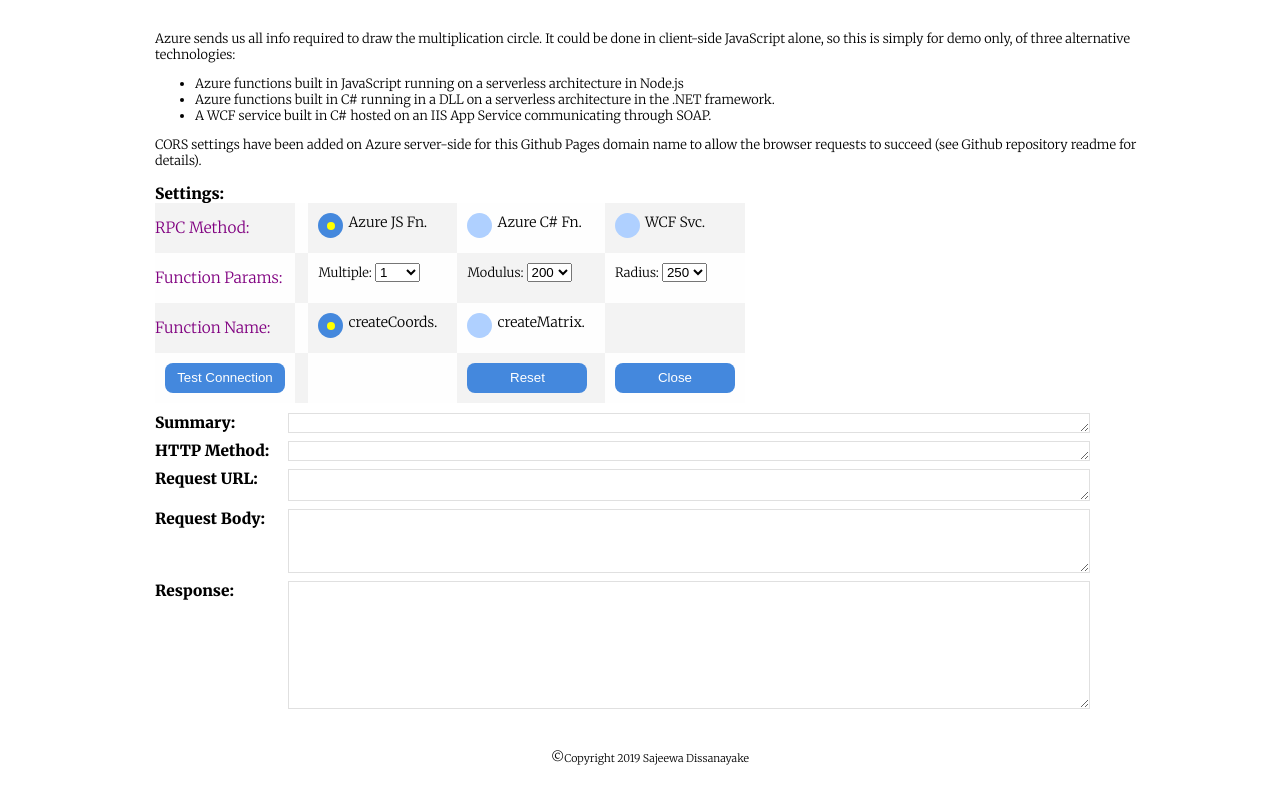
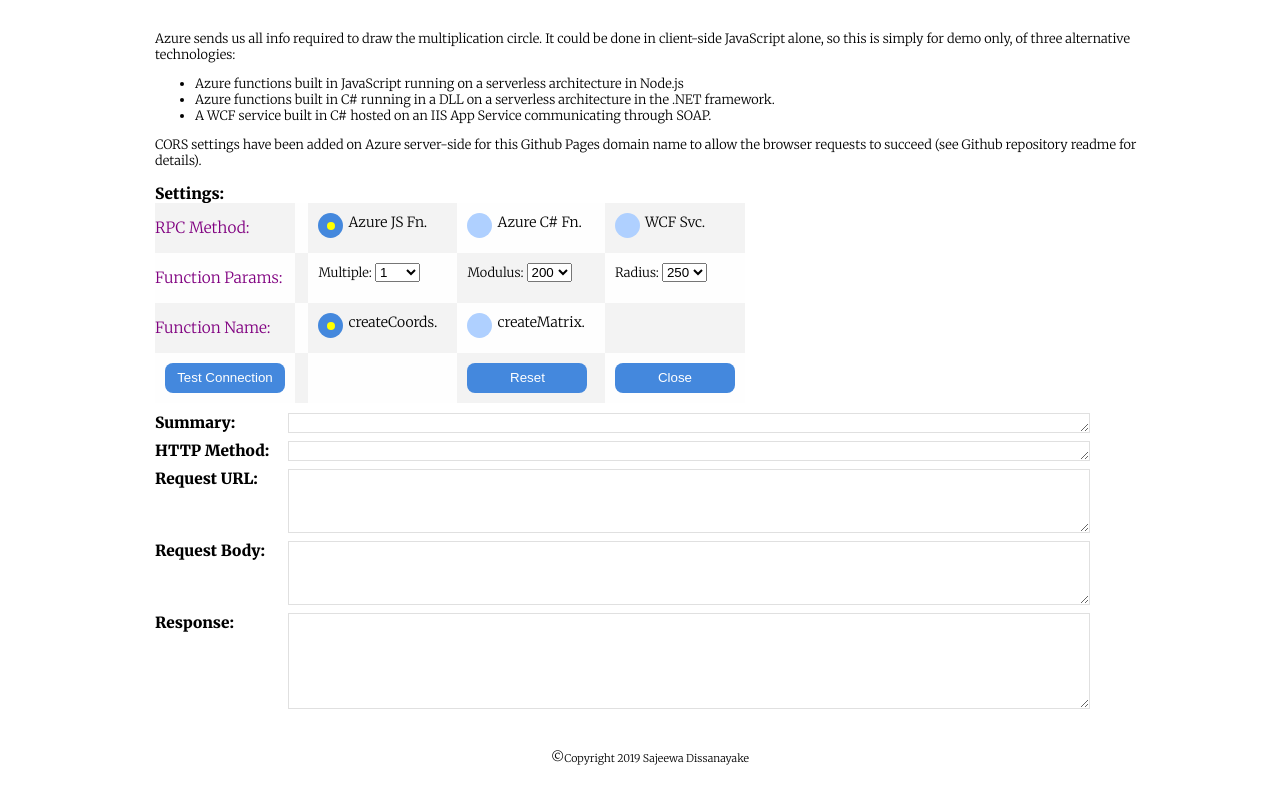
Before and after one commit to Sajeewa-Dissa/multiplication-tables-azure, a plain HTML site: page AzureTester.html in a window 1280 px wide. Shown: the part 95-880 px from the top of the page. Drawn offline with Linux system fonts and the light colour scheme; a web font is replaced by a local one.

Commit message:
tweeked the textarea hieghts

```diff
--- a/sitetester.css
+++ b/sitetester.css
@@ -267,7 +267,7 @@ a {
     }
 
     #txturl{
-        height:2.5rem;
+        height:5rem;
     }
 
     #txtbody{
@@ -275,7 +275,7 @@ a {
     }
 
     #txtresponse{
-        height:8rem;
+        height:6rem;
     }
 
 #errormsg {
@@ -341,7 +341,7 @@ a {
 
     /* reduce height of textarea display as width expands */
      #txturl{
-        height:2rem;
+        height:4rem;
     }
 
     #txtbody{
@@ -349,6 +349,6 @@ a {
     }
 
     #txtresponse{
-        height:8rem;
+        height:6rem;
     }
 }
```
